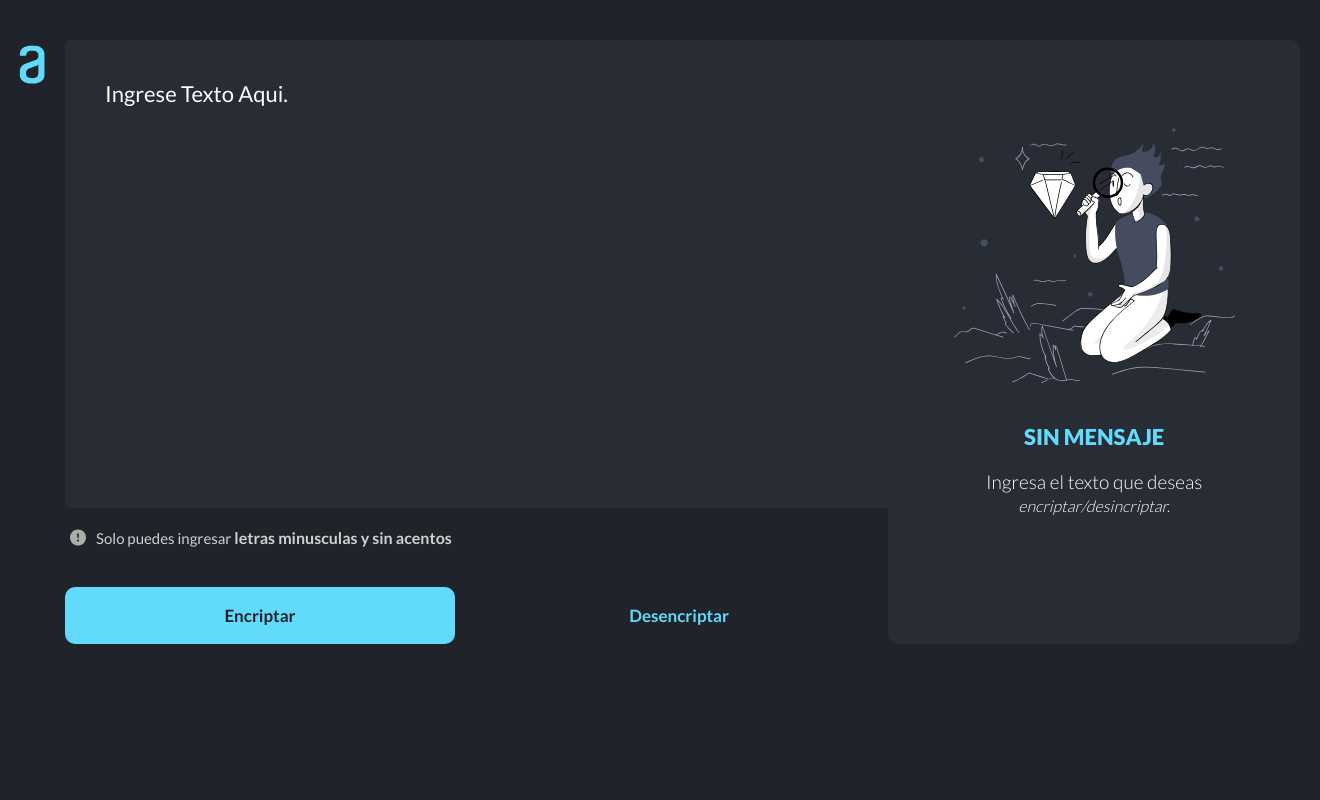
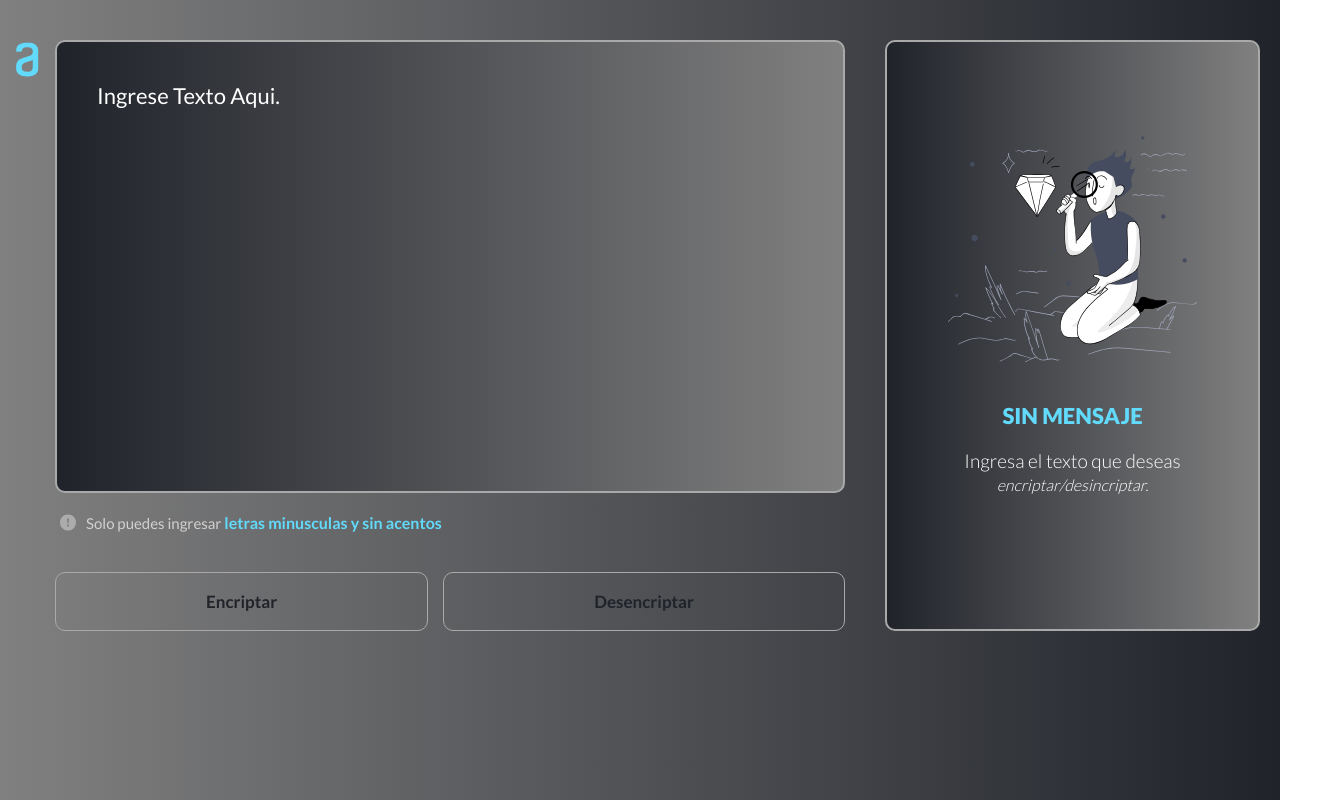
Before and after one commit to AressAntonio/ENCRIPTADOR-DE-TEXTO, a plain HTML site: page docs/index.html in a window 1280 px wide. Both pictures are taken after a click on the button "Desencriptar". Shown: the whole page, 1320 px wide, since content can reach past the window. Drawn offline with Linux system fonts and the light colour scheme.

Commit message:
Modificación en scripts de la carpeta docs

```diff
--- a/docs/script.js
+++ b/docs/script.js
@@ -1,26 +1,27 @@
-const input = document.querySelector('#textarea1')
-const results = document.querySelector('#textarea2')
-const warningSection = document.querySelector('#warningSection')
-const resultsSection = document.querySelector('#resultsSection')
+const input = document.querySelector('#textarea1');
+const results = document.querySelector('#textarea2');
+const warningSection = document.querySelector('#warningSection');
+const resultsSection = document.querySelector('#resultsSection');
 
 const DICTIONARY = {
+  a: 'ai',
   e: 'enter',
   i: 'imes',
   o: 'ober',
-  a: 'ai',
   u: 'ufat'
-}
+};
 
-// EVENTO DE CLICK
-const handleClick = (type) => {
-  const inputValue = input.value
+// ESCUCHAR EL EVENTO DE CLICK
+handleClick = (type) => {
+  const inputValue = input.value;
 
-  const newText = encryptDecrypt(inputValue, type)
-  showResults(newText)
-}
+  const newText = encryptDecrypt(inputValue, type);
+  showResults(newText);
 
-// ENCRIPTAR/DESENCRIPTAR TEXTO
-const encryptDecrypt = (text, type) => {
+};
+
+// ENCRIPTAR O DESENCRIPTAR TEXTO
+encryptDecrypt = (text, type) => {
   for (const key in DICTIONARY) {
 
     if (type === 'encrypt') {
@@ -29,24 +30,25 @@
       text = text.replace(new RegExp(DICTIONARY[key], 'g'), key)
     }
   }
-  return text
-}
+  return text;
+};
 
-// MOSTRAR RESULTADOS ENTRE LAS SECCIONES
-const showResults = (text) => {
-  results.value = text
+// MOSTRAR RESULTADOS, ALTERNAR ENTRE LAS SECCIONES
+showResults = (text) => {
+  results.value = text;
 
-  warningSection.classList.toggle('novisible', !!text)
-  resultsSection.classList.toggle('novisible', !text)
-}
+  warningSection.classList.toggle('novisible', !!text);
+  resultsSection.classList.toggle('novisible', !text);
+};
+
 
 // COPIAR TEXTO
-const copyText = () => {
-  navigator.clipboard.writeText(results.value)
+copyText = () => {
+  navigator.clipboard.writeText(results.value);
 
   // ** cambiar estilos del boton
-  copyButton.innerText = 'Se copio el texto.'
-  copyButton.classList.add('button--copy')
+  copyButton.innerText = 'Se copio el texto.';
+  copyButton.classList.add('button--copy');
   setTimeout(() => {
     copyButton.innerText = 'Copiar'
     copyButton.classList.remove('button--copy')
--- a/docs/style.css
+++ b/docs/style.css
@@ -1,5 +1,5 @@
 *{
-  box-izing: border-box;
+  box-sizing: border-box;
   margin: 0;
   padding: 0;
   font-size: 1.6rem;
@@ -17,8 +17,7 @@
   display: flex;
   flex-direction: column;
   min-height: 100vh;
-  background: #20232a;
-  background:
+  background:linear-gradient(to right, grey, #20232a);
   background-repeat: no-repeat;
 }
 
@@ -28,10 +27,14 @@
 }
 
 .header img {
-  width: 95px;
-  height: 95px;
+  width: 85px;
+  height: 85px;
   margin-left: -15px;
   margin-bottom: -25px;
+}
+strong{
+  color: #61dafb;
+
 }
 
 /* MAIN */
@@ -50,9 +53,10 @@
   font-size: 2rem;
   color: #fff;
   resize: none;
-  border-radius: .5rem;
-  background: #282c34;
+  border-radius: 10px;
+  background:linear-gradient(to left, grey, #20232a);
   font-size: 1.8rem;
+  border: solid 2px darkgray;
 }
 
 .main__block1 textarea::placeholder {
@@ -81,16 +85,16 @@
   border-radius: 1rem;
   font-size: 1.5rem;
   transition: 300ms;
-  color: #61dafb;
+  color: #20232a;
   background: transparent;
-  border: 1px solid var(--skyblue);
+  border: 1px solid darkgray;
   transition: 300ms;
   font-weight: 700;
 }
 
 .button:hover {
-  background: #61dafb;
-  color: #20232a;
+  background: #69aebf;
+  color: #61dafb;
 }
 
 .button--copy {
@@ -108,13 +112,16 @@
 }
 
 .b1 {
-  background: #61dafb;
+  background: transparent;
   color: #20232a;
+  font-size: 15px;
 }
 
 .b2:hover+.b1 {
   background: transparent;
-  color:#61dafb;
+  color:#20232a;
+  font-size: 15px;
+
 }
 
 /* sección 2 */
@@ -129,8 +136,9 @@
   flex-direction: column;
   gap: 2rem;
   padding: 1.5rem;
-  border-radius: 1rem;
-  background: #282c34;
+  border-radius: 10px;
+  background:linear-gradient(to left, grey, #20232a);
+  border: solid 2px darkgray;
 }
 
 .container-textarea .warning {
```
